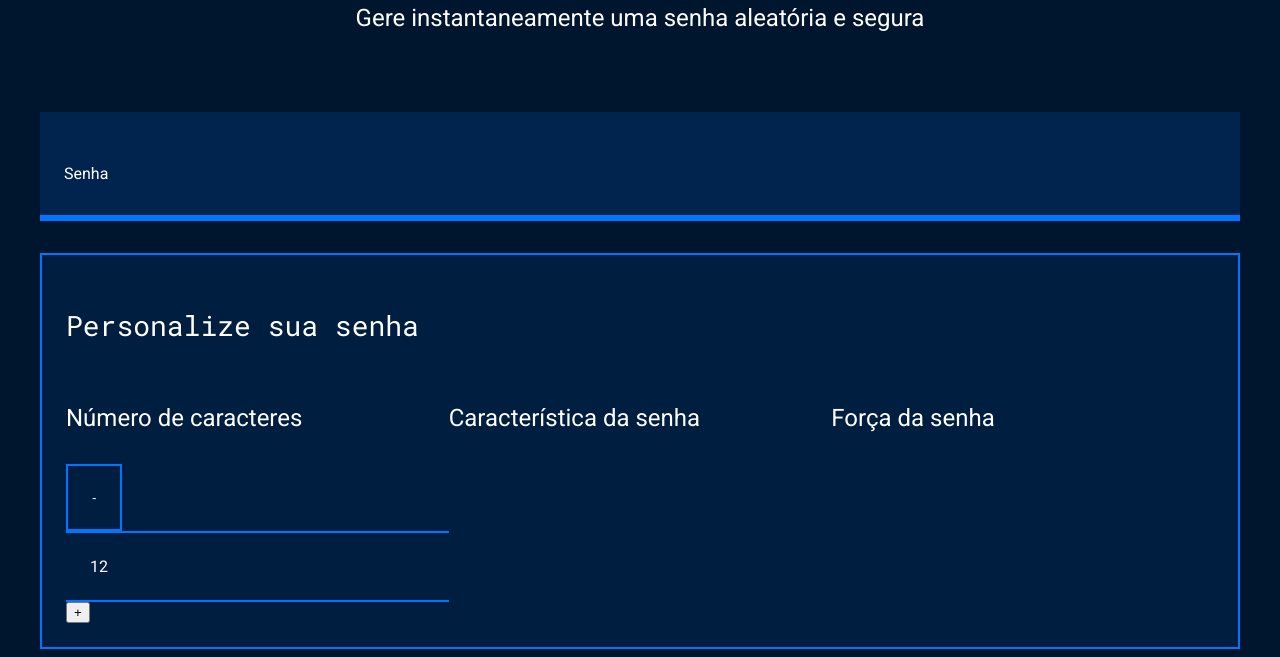
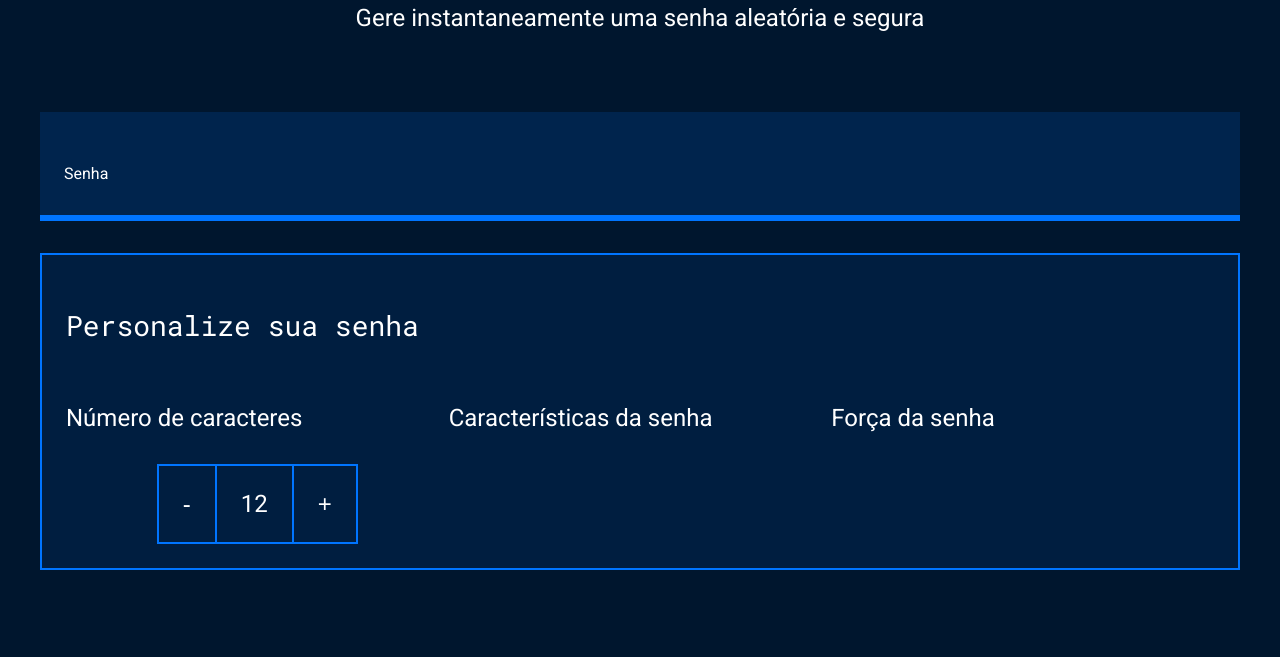
Before and after one commit to CAMARGOZRA17/gerador-de-senhas-Atl2trimestre, a plain HTML site: page index.html in a window 1280 px wide. Shown: the part 214-871 px from the top of the page. After the commit the page ends 800 px from the top, so only its background shows below. Drawn offline with Linux system fonts and the light colour scheme.

Commit message:
02-007-24atualizado

```diff
--- a/index.html
+++ b/index.html
@@ -27,11 +27,11 @@
                     <div class="parametro-senha-botoes">
                         <button class="parametro-senha__botao">-</button>
                         <p class="parametro-senha__texto">12</p>
-                        <button class="parametro-senha-botoes">+</button>
+                        <button class="parametro-senha__botao">+</button>
                     </div>
                 </div>
                 <div class="parametro-senha">
-                    <h4 class="parametro-senha__titulo">Característica da senha</h4>
+                    <h4 class="parametro-senha__titulo">Características da senha</h4>
                 </div>
                 <div class="parametro-senha">
                     <h4 class="parametro-senha__titulo">Força da senha</h4>
--- a/style.css
+++ b/style.css
@@ -47,6 +47,7 @@ body{
     color: var(--branco);
     font-family: var(--roboto-mono);
     font-size: 40px;
+    width: 70%;
 }
 
 #campo-senha:focus{
@@ -71,7 +72,7 @@ body{
 }
 
 .parametro-senha__titulo{
-    font-size: 24px;
+    font-size:24px;
 }
 
 .parametro-coluna__senha{
@@ -79,13 +80,12 @@ body{
     flex-direction: column;
     justify-content: center;
 }
-
 .parametro-senha{
     width: 50%;
     margin: 0 auto;
 }
 
-.parametro-senha__botoes{
+.parametro-senha-botoes{
     display: flex;
     justify-content: center;
 }
@@ -95,14 +95,15 @@ body{
     color: var(--branco);
     border: 2px solid var(--borda);
     padding: 24px;
-
+    font-size: 24px;
+    cursor: pointer;
 }
-
 .parametro-senha__texto{
     padding: 24px;
     border-top: 2px solid var(--borda);
     border-bottom: 2px solid var(--borda);
     margin: 0;
+    font-size: 24px;
 }
 
 @media screen and (min-width: 768px) {
```
